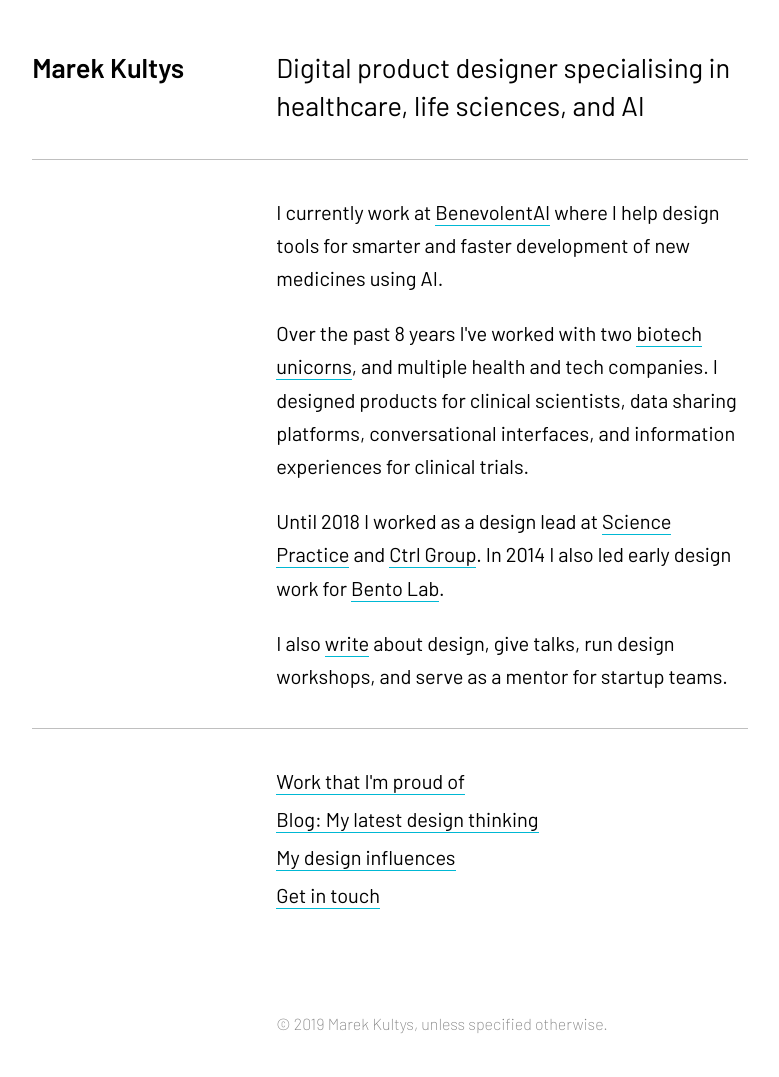
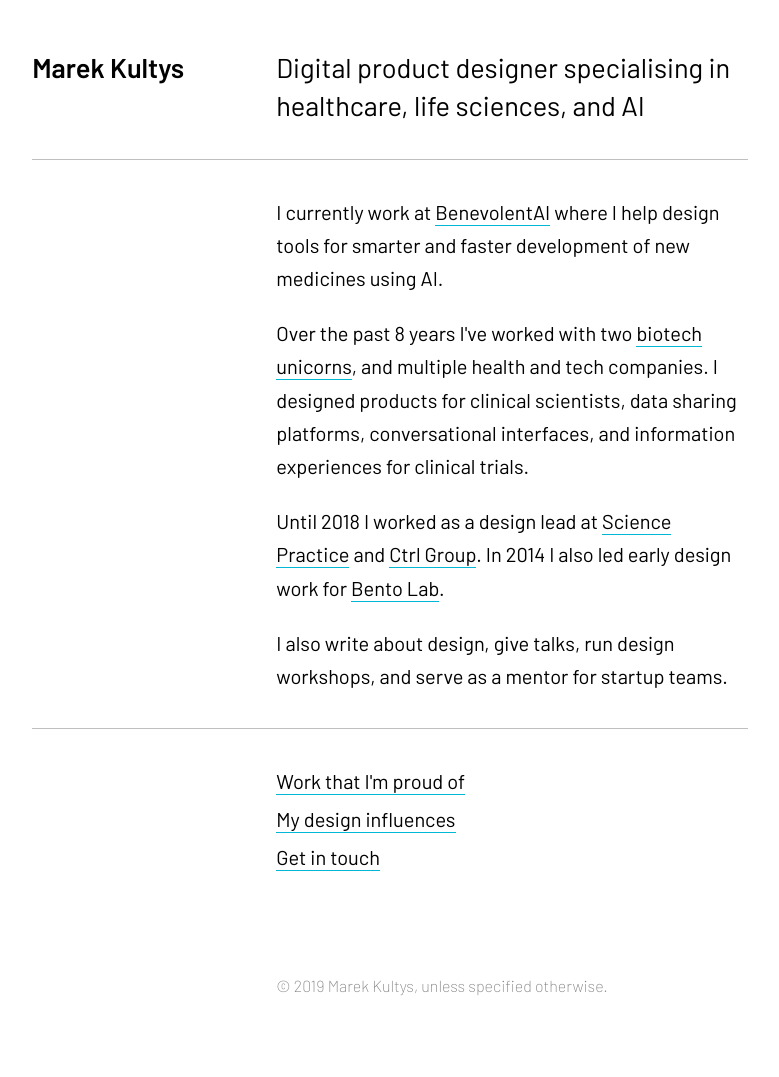
Before and after one commit to marek-kultys/marekkultys.github.io, a Jekyll site: the page built from index.html, in a window 1280 px wide. Shown: the whole page, without its empty margins (250-1029 px from the left). Built offline with Jekyll 4.4.1, drawn with Linux system fonts in a browser that asks for light colours; after the commit the page ends 1039 px from its top, so only the background shows below that.

Commit message:
Add links to all pages

```diff
--- /dev/null
+++ b/_includes/links.html
@@ -0,0 +1,12 @@
+<section>
+   <div class="container">
+      <div class="container-two-third shift">
+         <ul>
+            <li {% if page.label == 'work' %} class="strong" {% endif %}><a href="{{ site.data.pages.work.link }}">{{ site.data.pages.work.tagline }}</a></li>
+            <!-- <li {% if page.label == 'blog' %} class="strong" {% endif %}><a href="{{ site.data.pages.blog.link }}">{{ site.data.pages.blog.tagline }}</a></li> -->
+            <li {% if page.label == 'influences' %} class="strong" {% endif %}><a href="{{ site.data.pages.influences.link }}">{{ site.data.pages.influences.tagline }}</a></li>
+            <li {% if page.label == 'contact' %} class="strong" {% endif %}><a href="{{ site.data.pages.contact.link }}">{{ site.data.pages.contact.tagline }}</a></li>
+         </ul>
+      </div>
+   </div>
+</section>
--- a/_layouts/main.html
+++ b/_layouts/main.html
@@ -10,13 +10,13 @@
 	<body>
 		<div class="outer-container">
 			<main>
+				{% include header.html %}
+				{% include divider.html %}
 				<article>
-					<header>
-						{% include header.html %}
-						{% include divider.html %}
-					</header>
 	      		{{ content }}
 				</article>
+				{% include divider.html %}
+				{% include links.html %}
 			</main>
 			<footer>
 				{% include footer.html %}
--- a/index.html
+++ b/index.html
@@ -16,23 +16,8 @@
             Until 2018 I worked as a design lead at <a href="https://www.science-practice.com/teams/bio-design/">Science Practice</a> and <a href="https://www.ctrl-group.com/">Ctrl Group</a>. In 2014 I also led early design work for <a href="https://www.bento.bio/">Bento Lab</a>.
          </p>
          <p>
-            I also <a href="/blog">write</a> about design, give talks, run design workshops, and serve as a mentor for startup teams.
+            I also write about design, give talks, run design workshops, and serve as a mentor for startup teams.
          </p>
       </div>
    </div>
 </section>
-
-{% include divider.html %}
-
-<section>
-   <div class="container">
-      <div class="container-two-third shift">
-         <ul>
-            <li><a href="{{ site.data.pages.work.link }}">{{ site.data.pages.work.tagline }}</a></li>
-            <li><a href="{{ site.data.pages.blog.link }}">{{ site.data.pages.blog.tagline }}</a></li>
-            <li><a href="{{ site.data.pages.influences.link }}">{{ site.data.pages.influences.tagline }}</a></li>
-            <li><a href="{{ site.data.pages.contact.link }}">{{ site.data.pages.contact.tagline }}</a></li>
-         </ul>
-      </div>
-   </div>
-</section>
```
